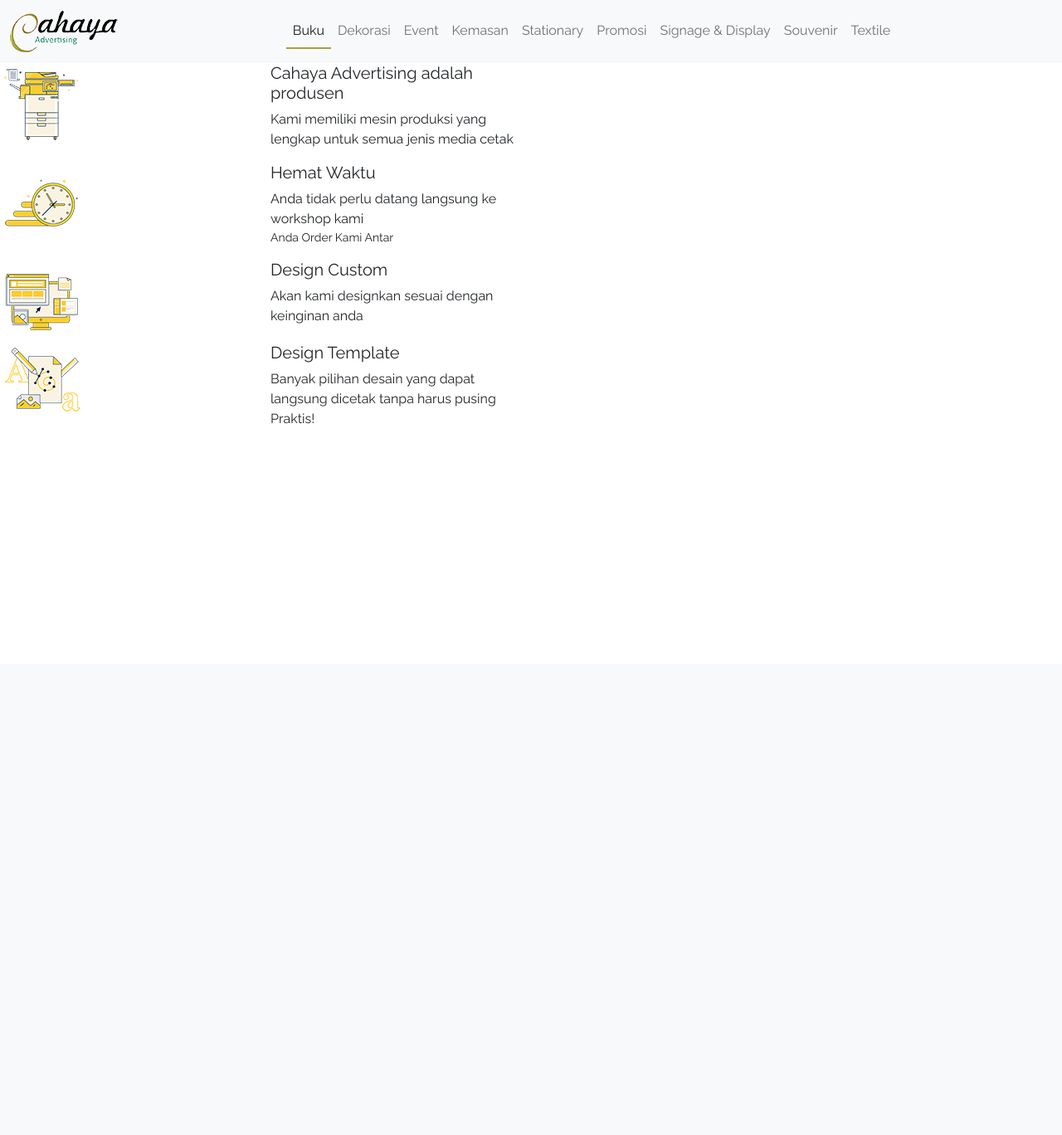
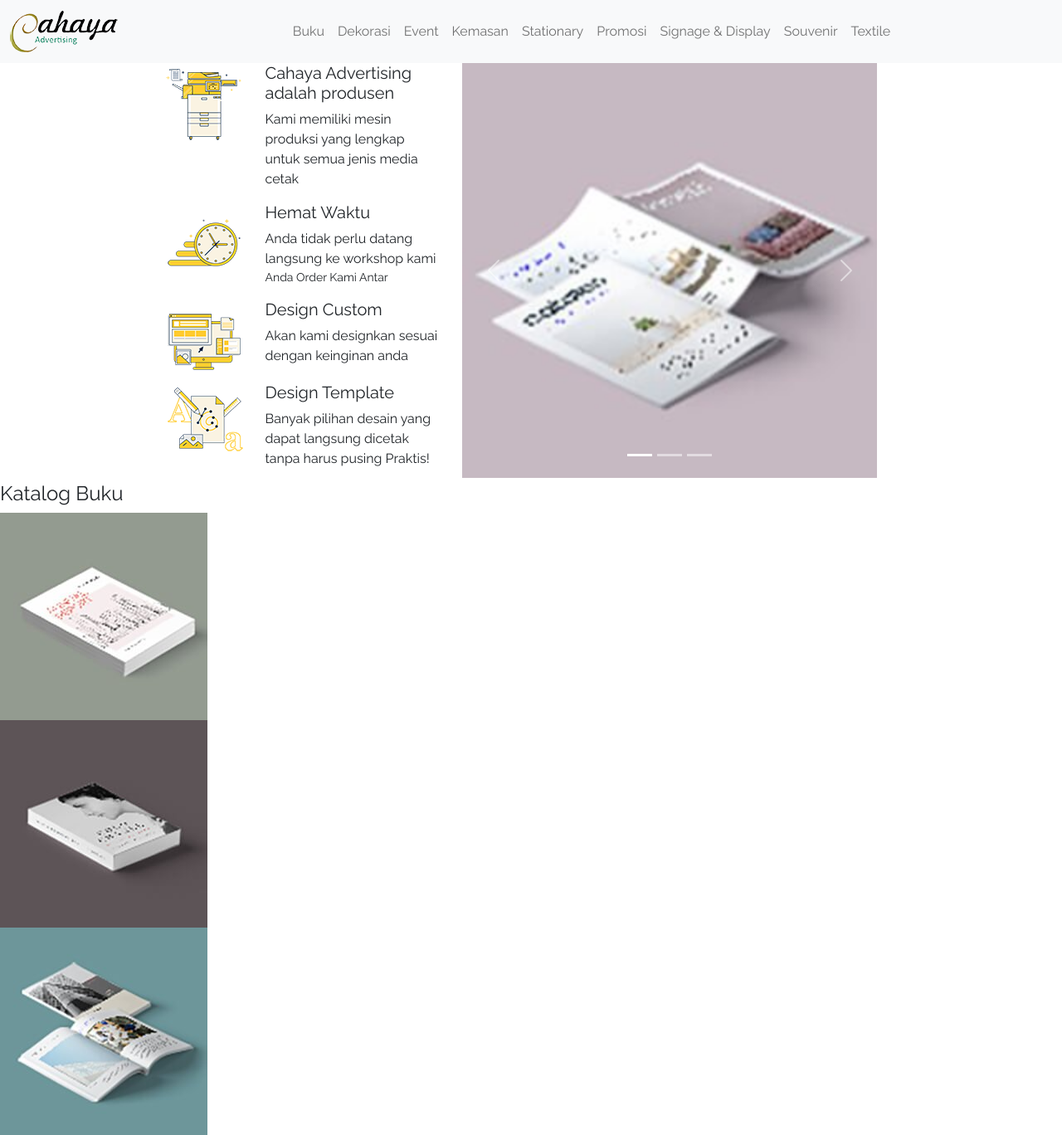
Before and after one commit to mnugrohoe/cahaya_advertising, a PHP site: page / in a window 1280 px wide. Shown: the whole page at 83% size. Before the commit the page ends 511 px from the top, so only its background shows below. Run offline with PHP 8.4, Linux system fonts and the light colour scheme.

Commit message:
add carousel

```diff
--- a/css/style.css
+++ b/css/style.css
@@ -5,3 +5,12 @@ body {
 a.nav-link.active {
     border-bottom: 2px solid #a5a23c;
 }
+
+.carousel {
+    width: 500px;
+}
+
+.card-gb {
+    display: flex;
+    justify-content: end;
+}
--- a/index.html
+++ b/index.html
@@ -14,7 +14,7 @@
     <script src="https://cdn.jsdelivr.net/npm/bootstrap@5.1.3/dist/js/bootstrap.bundle.min.js" integrity="sha384-ka7Sk0Gln4gmtz2MlQnikT1wXgYsOg+OMhuP+IlRH9sENBO0LRn5q+8nbTov4+1p" crossorigin="anonymous"></script>
 
     <!-- CSS -->
-    <link rel="stylesheet" href="css/style.css" />
+    <link rel="stylesheet" href="css/style.css" type="text/css" />
     <link rel="stylesheet" href="https://fonts.googleapis.com/css?family=Raleway" />
 </head>
 
@@ -29,7 +29,7 @@
                 <div class="collapse navbar-collapse" id="navbarSupportedContent">
                     <ul class="navbar-nav mx-auto mb-2 mb-lg-0">
                         <li class="nav-item">
-                            <a class="nav-link active" aria-current="page" href="#">Buku</a>
+                            <a class="nav-link" aria-current="page" href="#">Buku</a>
                         </li>
                         <li class="nav-item">
                             <a class="nav-link" href="#">Dekorasi</a>
@@ -53,12 +53,12 @@
         </nav>
     </header>
     <main>
-        <div class="jumbotron">
+        <div class="container">
             <div class="row">
-                <div class="col">
+                <div class="col col-md-5">
                     <div class="row">
-                        <div class="col">
-                            <img src="img/cahaya/produsen.png" alt="produsen" />
+                        <div class="col card-gb">
+                            <div><img src="img/cahaya/produsen.png" alt="produsen" /></div>
                         </div>
                         <div class="col">
                             <div class="card-title">
@@ -72,8 +72,10 @@
                         </div>
                     </div>
                     <div class="row">
-                        <div class="col">
-                            <img src="img/cahaya/hemat-waktu.png" alt="hemat waktu" />
+                        <div class="col card-gb">
+                            <div>
+                                <img src="img/cahaya/hemat-waktu.png" alt="hemat waktu" />
+                            </div>
                         </div>
                         <div class="col">
                             <div class="card-title">
@@ -88,8 +90,10 @@
                         </div>
                     </div>
                     <div class="row">
-                        <div class="col">
-                            <img src="img/cahaya/design-custom.png" alt="design costum" />
+                        <div class="col card-gb">
+                            <div>
+                                <img src="img/cahaya/design-custom.png" alt="design costum" />
+                            </div>
                         </div>
                         <div class="col">
                             <div class="card-title">
@@ -101,8 +105,10 @@
                         </div>
                     </div>
                     <div class="row">
-                        <div class="col">
-                            <img src="img/cahaya/design-template.png" alt="produsen" />
+                        <div class="col card-gb">
+                            <div>
+                                <img src="img/cahaya/design-template.png" alt="produsen" />
+                            </div>
                         </div>
                         <div class="col">
                             <div class="card-title">
@@ -116,7 +122,54 @@
                         </div>
                     </div>
                 </div>
-                <div class="col"></div>
+                <div class="col col-md-7">
+                    <div class="carousel slide" data-bs-ride="carousel">
+                        <div class="carousel-indicators">
+                            <button type="button" data-bs-target="#carouselExampleIndicators" data-bs-slide-to="0" class="active" aria-current="true" aria-label="Slide 1"></button>
+                            <button type="button" data-bs-target="#carouselExampleIndicators" data-bs-slide-to="1" aria-label="Slide 2"></button>
+                            <button type="button" data-bs-target="#carouselExampleIndicators" data-bs-slide-to="2" aria-label="Slide 3"></button>
+                        </div>
+                        <div class="carousel-inner">
+                            <div class="carousel-item active">
+                                <img src="img/slider/catalog.jpg" class="d-block w-100" alt="catalog" />
+                            </div>
+                            <div class="carousel-item">
+                                <img src="img/slider/kalender-dinding.jpg" class="d-block w-100" alt="kalender dinding" />
+                            </div>
+                            <div class="carousel-item">
+                                <img src="img/slider/menu.jpg" class="d-block w-100" alt="menu" />
+                            </div>
+                        </div>
+                        <button class="carousel-control-prev" type="button" data-bs-target="#carouselExampleIndicators" data-bs-slide="prev">
+                <span
+                  class="carousel-control-prev-icon"
+                  aria-hidden="true"
+                ></span>
+                <span class="visually-hidden">Previous</span>
+              </button>
+                        <button class="carousel-control-next" type="button" data-bs-target="#carouselExampleIndicators" data-bs-slide="next">
+                <span
+                  class="carousel-control-next-icon"
+                  aria-hidden="true"
+                ></span>
+                <span class="visually-hidden">Next</span>
+              </button>
+                    </div>
+                </div>
+            </div>
+        </div>
+        <div class="buku">
+            <h4>Katalog Buku</h4>
+            <div class="catalog">
+                <div class="catalog-item">
+                    <img src="img/buku/annual-report.jpg" alt="annual-report" />
+                </div>
+                <div class="catalog-item">
+                    <img src="img/buku/biografi.jpg" alt="biografi" />
+                </div>
+                <div class="catalog-item">
+                    <img src="img/buku/company-profile.jpg" alt="company-profile" />
+                </div>
             </div>
         </div>
     </main>
```
Also changed, not shown: img/buku/annual-report.jpg (added), img/buku/biografi.jpg (added), img/buku/company-profile.jpg (added), img/buku/ebook.jpg (added), img/buku/majalah.jpg (added), img/buku/materi-presentasi.jpg (added), img/buku/photobook.jpg (added), img/buku/portfolio.jpg (added), img/buku/prospectus.jpg (added), img/slider/catalog.jpg (added), img/slider/kalender-dinding.jpg (added), img/slider/menu.jpg (added).
